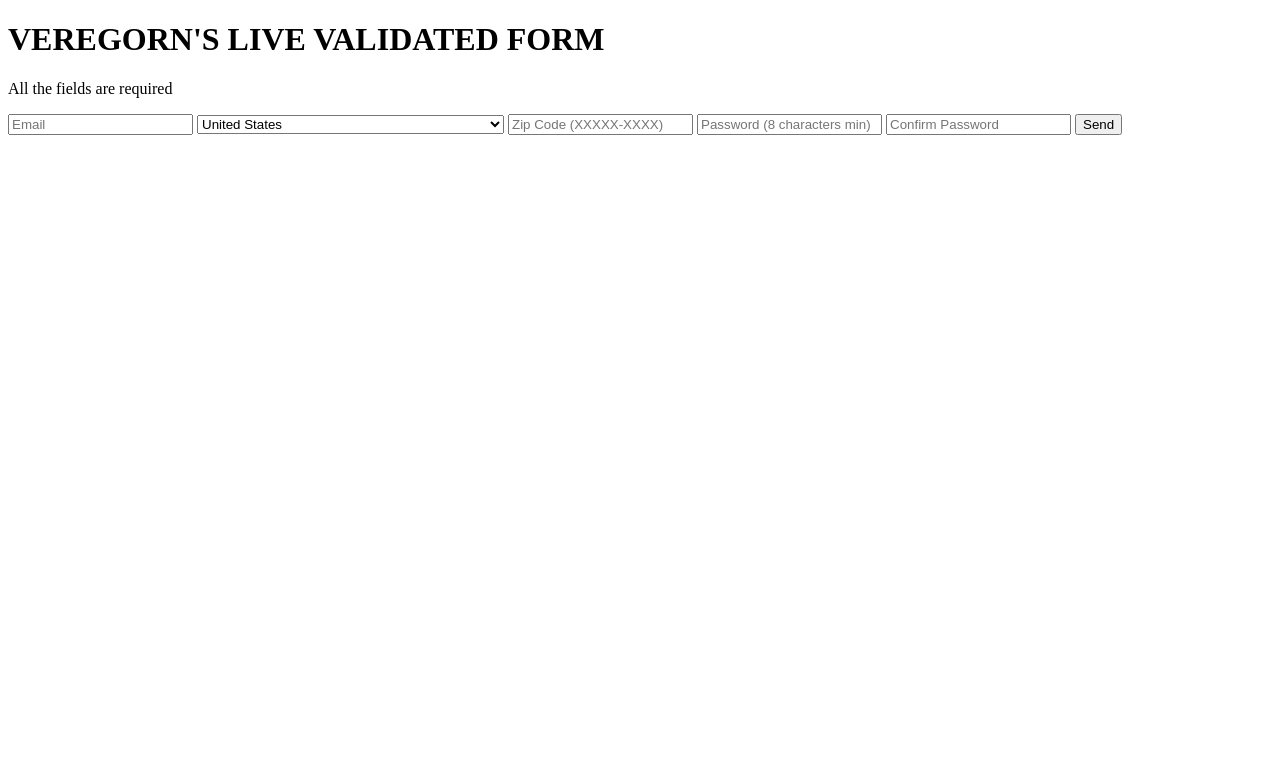
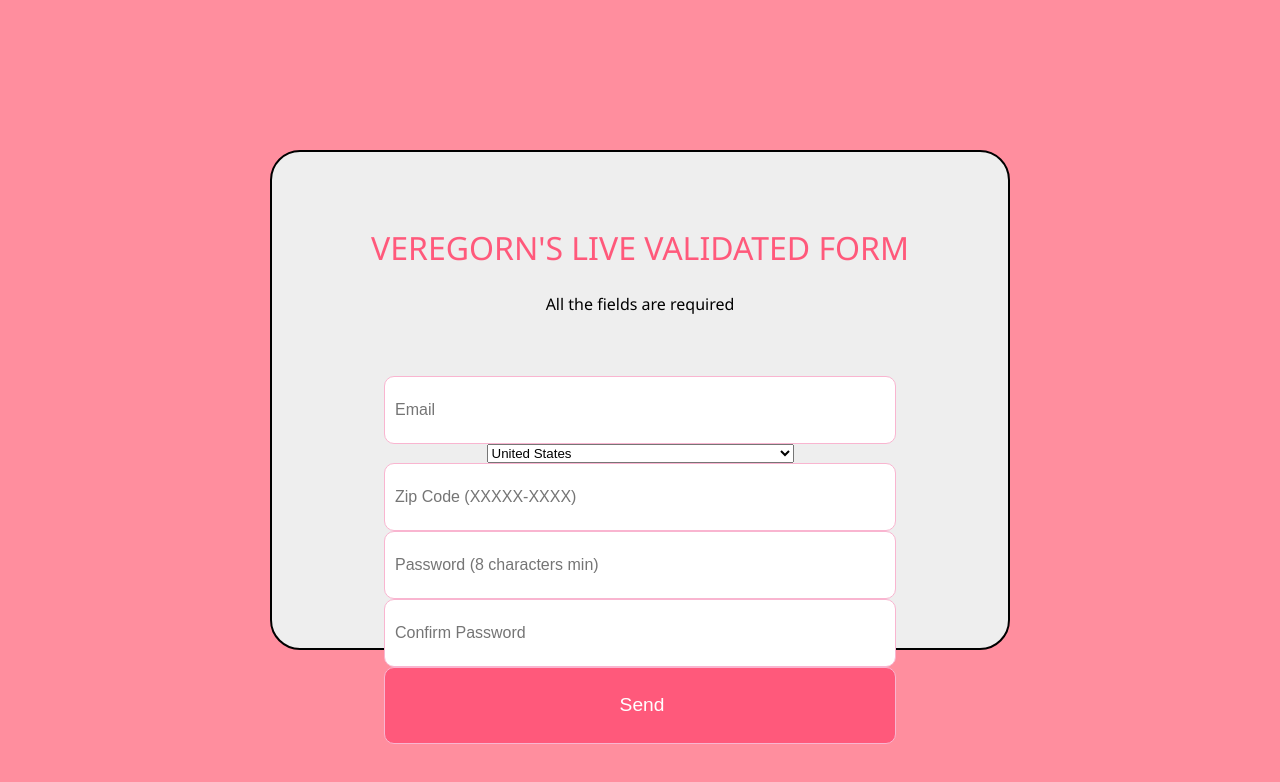
Before and after one commit to Veregorn/Live-Validated-Form, a plain HTML site: page index.html in a window 1280 px wide. Drawn offline with Linux system fonts and the light colour scheme.

Commit message:
CSS styles added (except select item)

```diff
--- a/index.html
+++ b/index.html
@@ -8,12 +8,13 @@
     <title>Live Validated Form</title>
 </head>
 <body>
-    <div>
+    <div id="container">
         <h1>VEREGORN'S LIVE VALIDATED FORM</h1>
         <p>All the fields are required</p>
         <form novalidate>
             <input type="email" name="mail" id="mail" required placeholder="Email">
             <span class="error" aria-live="polite"></span>
+            <div class="custom-select">
                 <select id="country" name="country" class="form-control">
                     <option value="Afghanistan">Afghanistan</option>
                     <option value="Åland Islands">Åland Islands</option>
@@ -260,13 +261,14 @@
                     <option value="Zambia">Zambia</option>
                     <option value="Zimbabwe">Zimbabwe</option>
                 </select>
+            </div>
             <input type="text" name="zip" id="zip" placeholder="Zip Code (XXXXX-XXXX)" required>
             <span class="error" aria-live="polite"></span>
             <input type="password" name="password" id="password" placeholder="Password (8 characters min)" required minlength="8">
             <span class="error" aria-live="polite"></span>
             <input type="password" name="repassword" id="repassword" placeholder="Confirm Password" required>
             <span class="error" aria-live="polite"></span>
-            <input type="submit" value="Send">
+            <input type="submit" value="Send" class="button">
         </form>
     </div>
     <script type="text/javascript" src="main.js"></script>
--- a/styles.css
+++ b/styles.css
@@ -0,0 +1,111 @@
+/* http://meyerweb.com/eric/tools/css/reset/
+   v2.0 | 20110126
+   License: none (public domain)
+*/
+
+html, body, div, span, applet, object, iframe,
+h1, h2, h3, h4, h5, h6, p, blockquote, pre,
+a, abbr, acronym, address, big, cite, code,
+del, dfn, em, img, ins, kbd, q, s, samp,
+small, strike, strong, sub, sup, tt, var,
+b, u, i, center,
+dl, dt, dd, ol, ul, li,
+fieldset, form, label, legend,
+table, caption, tbody, tfoot, thead, tr, th, td,
+article, aside, canvas, details, embed,
+figure, figcaption, footer, header, hgroup,
+menu, nav, output, ruby, section, summary,
+time, mark, audio, video {
+	margin: 0;
+	padding: 0;
+	border: 0;
+	font-size: 100%;
+	font: inherit;
+	vertical-align: baseline;
+}
+/* HTML5 display-role reset for older browsers */
+article, aside, details, figcaption, figure,
+footer, header, hgroup, menu, nav, section {
+	display: block;
+}
+body {
+	line-height: 1;
+}
+ol, ul {
+	list-style: none;
+}
+blockquote, q {
+	quotes: none;
+}
+blockquote:before, blockquote:after,
+q:before, q:after {
+	content: '';
+	content: none;
+}
+table {
+	border-collapse: collapse;
+	border-spacing: 0;
+}
+
+/* My own styles from here */
+
+body {
+    background-color: #FF8E9E;
+    height: 100vh;
+    width: 100vw;
+    display: flex;
+    justify-content: center;
+    align-items: center;
+    font-family:'Segoe UI', Tahoma, Geneva, Verdana, sans-serif;
+}
+
+#container {
+    background-color: #EEEEEE;
+    display: flex;
+    flex-direction: column;
+    height: 50%;
+    width: 50%;
+    border-radius: 30px;
+    padding: 3em;
+    border: 2px solid #000;
+    text-align: center;
+}
+
+form {
+    display: flex;
+    flex-direction: column;
+    width: 80%;
+    margin: 0 auto;
+    justify-content: space-between;
+    height: 100%;
+}
+
+h1 {
+    font-size: 32px;
+    margin-top: 1em;
+    margin-bottom: 1em;
+    color: #FF597B;
+}
+
+p {
+    margin-bottom: 4em;
+}
+
+input {
+    height: 4em;
+    border: 1px solid #F9B5D0;
+    border-radius: 10px;
+    padding-left: 10px;
+    font-size: 1em;
+}
+
+.button {
+    background-color: #FF597B;
+    color: #FFF;
+    font-size: 1.2em;
+    cursor: pointer;
+}
+
+.button:hover {
+    background-color: #FF8E9E;
+}
```
Lines whose indentation alone changed are shown as unchanged.
